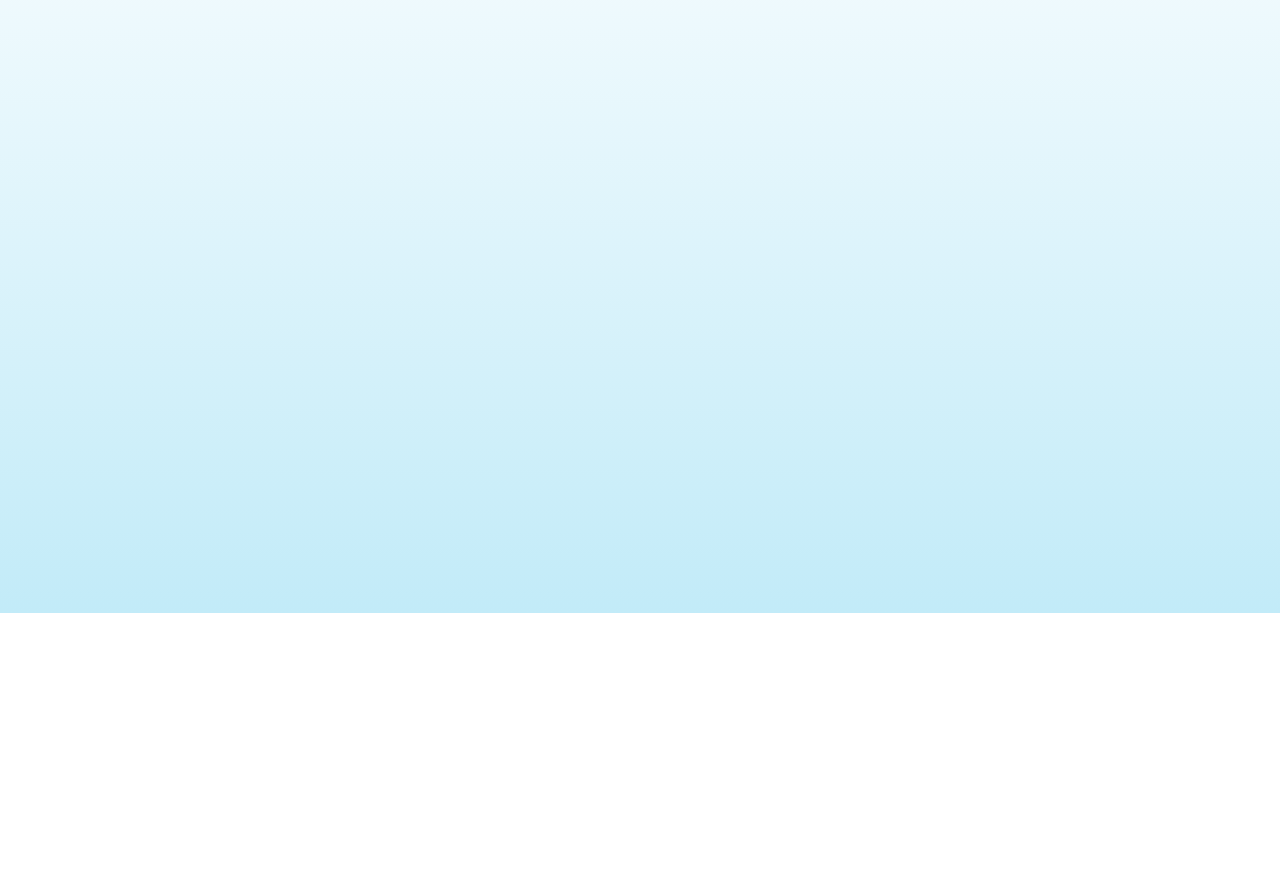
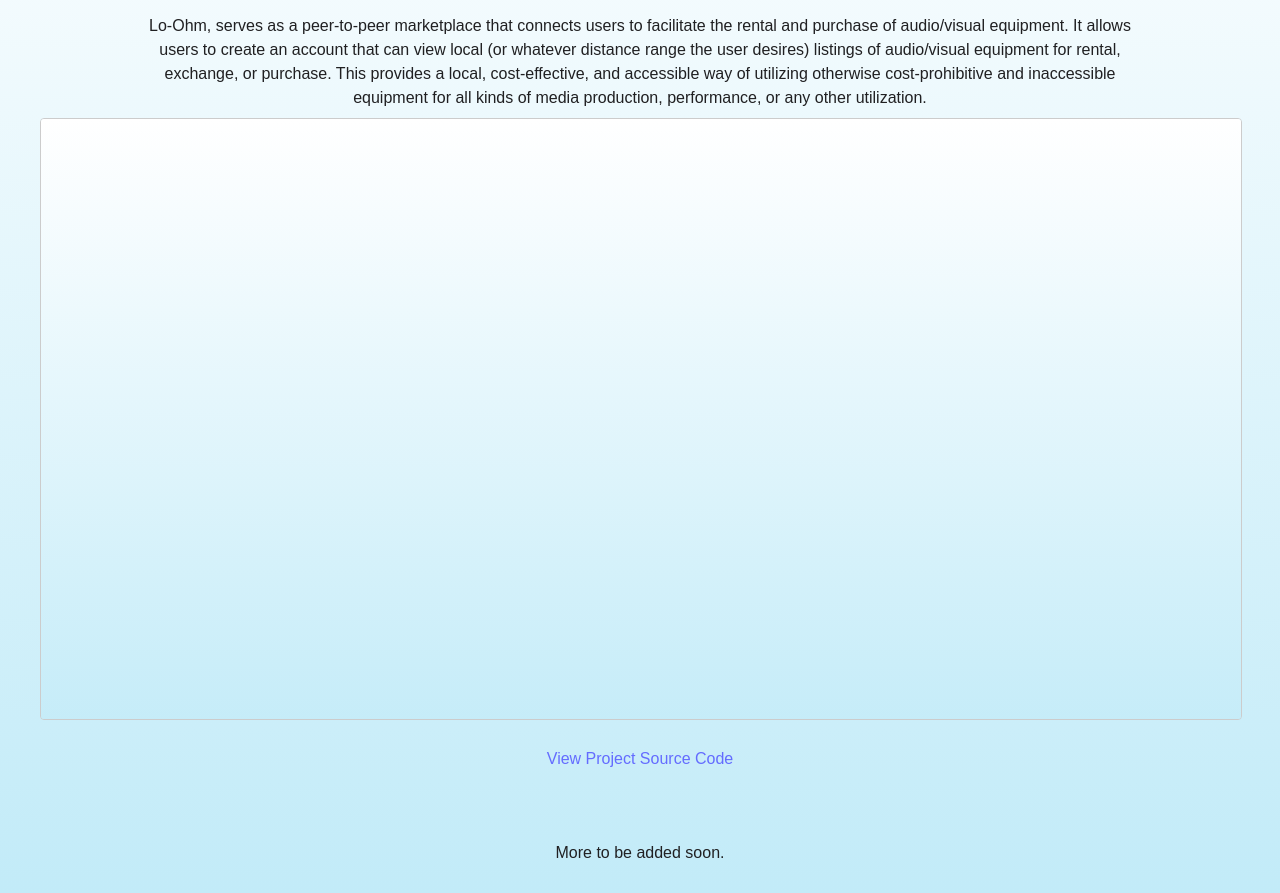
Before and after one commit to tillandert/Personal-Website-Code, a React (Vite) app: page /Projects in a window 1280 px wide. Shown: the part 227-1120 px from the top of the page. Before the commit the page ends 840 px from the top, so only its background shows below. Built offline with nearby package versions, Linux system fonts and the light colour scheme.

Commit message:
Add project section for Lo-Ohm with description and source code link

```diff
--- a/src/pages/Projects.jsx
+++ b/src/pages/Projects.jsx
@@ -17,7 +17,28 @@ const navigate = useNavigate();
                 <a href="https://github.com/tillandert" target="_blank" rel="noopener noreferrer">Click here to see my GitHub projects.</a>
             </div>
 
+            <div style={{ marginTop: '50px', padding: '20px' }}>
+                <h2>Lo-Ohm</h2>
+                <p>Lo-Ohm, serves as a peer-to-peer marketplace that connects users to facilitate the rental and purchase of audio/visual equipment. It allows users to create an account that can view local (or whatever distance range the user desires) listings of audio/visual equipment for rental, exchange, or purchase. This provides a local, cost-effective, and accessible way of utilizing otherwise cost-prohibitive and inaccessible equipment for all kinds of media production, performance, or any other utilization.</p>
 
+                <iframe
+                    src="DEPLOYED_WEBSITE_URL"
+                    title="SWE Project"
+                    width="100%"
+                    height="600px"
+                    style={{ border: '1px solid #ccc', borderRadius: '4px' }}
+                />
+
+                <div style={{ marginTop: '20px' }}>
+                    <a
+                        href="https://github.com/Lo-Ohm/LoOhm"
+                        target="_blank"
+                        rel="noopener noreferrer"
+                    >
+                        View Project Source Code
+                    </a>
+                </div>
+            </div>
 
             <div style={{ marginTop: '50px' }}>
                 <p>More to be added soon.</p>
```
